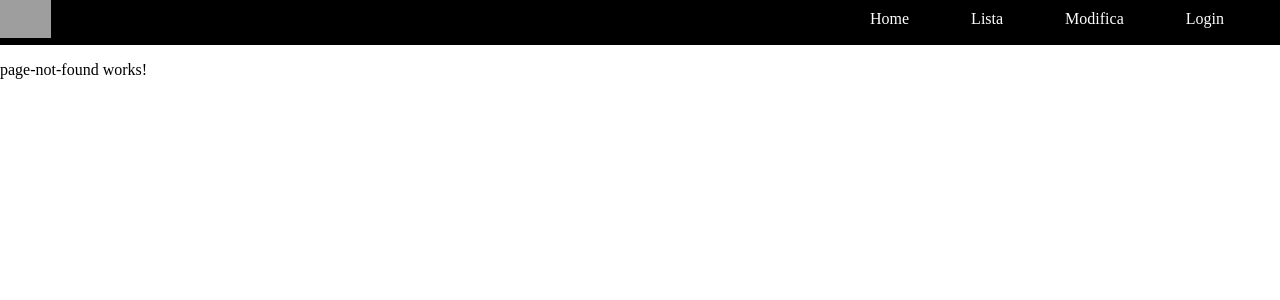
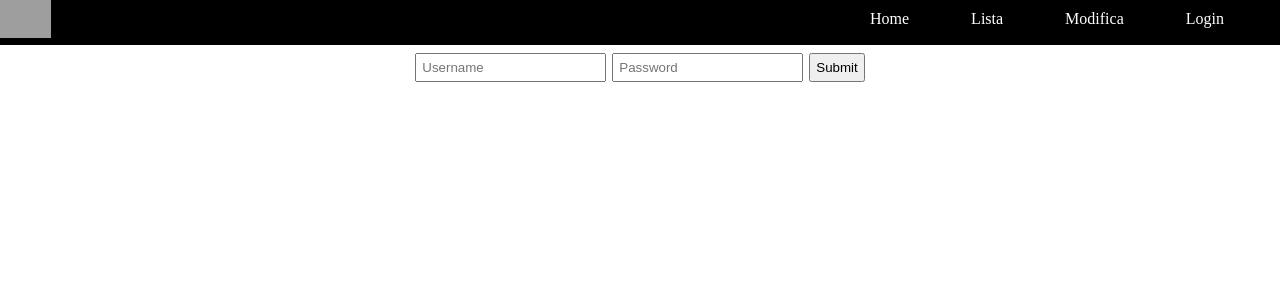
Before and after one commit to vinkezb/ListaGiochi, an Angular app in the folder ListaGiochi/: page /login in a window 1280 px wide. Shown: the top 300 px of the page. Built offline with nearby package versions, Linux system fonts and the light colour scheme; grey boxes are pictures that could not be loaded.

Commit message:
form creazione

```diff
--- a/ListaGiochi/src/app/app-routing.module.ts
+++ b/ListaGiochi/src/app/app-routing.module.ts
@@ -14,14 +14,12 @@ const routes: Routes = [
         {path: RoutingEnum.home, component: HomeComponent},
         {path: RoutingEnum.lista, component: GameListComponent, canDeactivate :[AuthGuard]},
         {path: RoutingEnum.modifica, component: EditGameComponent},
-        {path: RoutingEnum.login, component: LoginComponent},
       ],
       canActivateChild : [AuthGuard]
-
-
     },
 
-    {path: '', redirectTo: RoutingEnum.base+'/'+RoutingEnum.login, pathMatch: 'full'},
+    {path: RoutingEnum.login, component: LoginComponent},
+    {path: '', redirectTo: '/'+RoutingEnum.login, pathMatch: 'full'},
     {path: '**', component: PageNotFoundComponent},
 ];
 
--- a/ListaGiochi/src/app/app.module.ts
+++ b/ListaGiochi/src/app/app.module.ts
@@ -1,5 +1,6 @@
 import { BrowserModule } from '@angular/platform-browser';
 import { NgModule } from '@angular/core';
+import {FormsModule} from '@angular/forms'
 
 import { AppComponent } from './app.component';
 import { HomeComponent } from './home/home.component';
@@ -27,6 +28,7 @@ import { AuthGuard } from './services/auth.guard.service';
   imports: [
     BrowserModule,
     AppRoutingModule,
+    FormsModule,
   ],
   providers: [AuthGuard],
   bootstrap: [AppComponent]
--- a/ListaGiochi/src/app/login/login.component.html
+++ b/ListaGiochi/src/app/login/login.component.html
@@ -1,5 +1,8 @@
 <form (submit)="loginUser($event)">
-  <input type="text" placeholder="Username" id="Username">
-  <input type="password" placeholder="Password" id="Password">
+  <input required ngModel name="Username" #Username="ngModel" type="text" placeholder="Username" id="Username">
+  <div class="alert alert-danger" *ngIf="Username.touched && !Username.valid">Username required</div>
+  <input required ngModel name="Password" #Password="ngModel" type="password" placeholder="Password" id="Password">
+  <div class="alert alert-danger" *ngIf="Password.touched && !Password.valid">Password required</div>
+
   <input type="submit" value="Submit">
 </form>
--- a/ListaGiochi/src/app/login/login.component.scss
+++ b/ListaGiochi/src/app/login/login.component.scss
@@ -5,4 +5,5 @@ input{
 
 form{
     padding:5px;
+    text-align: center;
 }
--- a/ListaGiochi/src/app/services/auth.guard.service.ts
+++ b/ListaGiochi/src/app/services/auth.guard.service.ts
@@ -3,6 +3,7 @@ import { CanActivateChild, CanDeactivate, Router, CanActivate} from '@angular/ro
 import { Observable } from 'rxjs';
 import { GameListComponent } from '../game-list/game-list.component';
 import { RoutingEnum } from '../model/routing-enum';
+import { HomeComponent } from '../home/home.component';
 
 @Injectable({
   providedIn: 'root'
@@ -14,11 +15,9 @@ export class AuthGuard implements CanActivateChild, CanDeactivate<GameListCompon
   }
 
   canDeactivate(component: GameListComponent, currentRoute: import("@angular/router").ActivatedRouteSnapshot, currentState: import("@angular/router").RouterStateSnapshot, nextState?: import("@angular/router").RouterStateSnapshot): boolean | import("@angular/router").UrlTree | import("rxjs").Observable<boolean | import("@angular/router").UrlTree> | Promise<boolean | import("@angular/router").UrlTree> {
-    if(component.canNavigateForward()) {
 
-    }else{
-      return false;
-    }
+      return true;
+
   }
   constructor(private router: Router){
 
```
